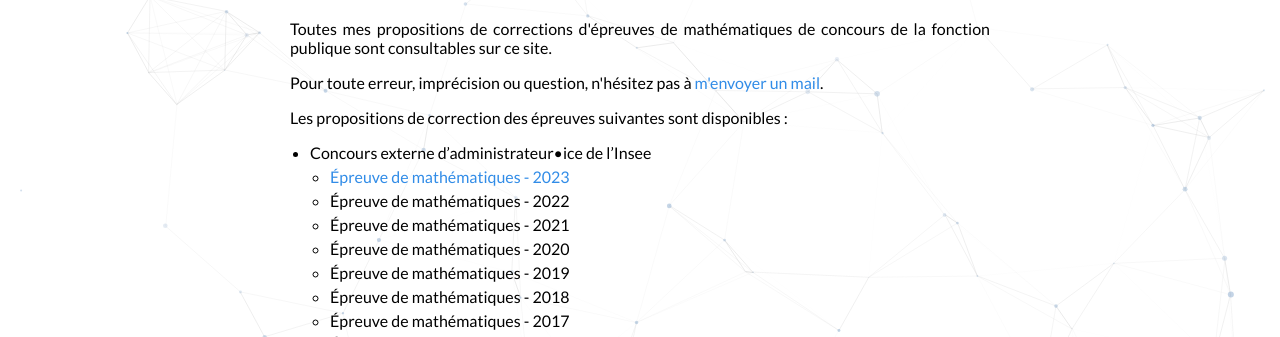
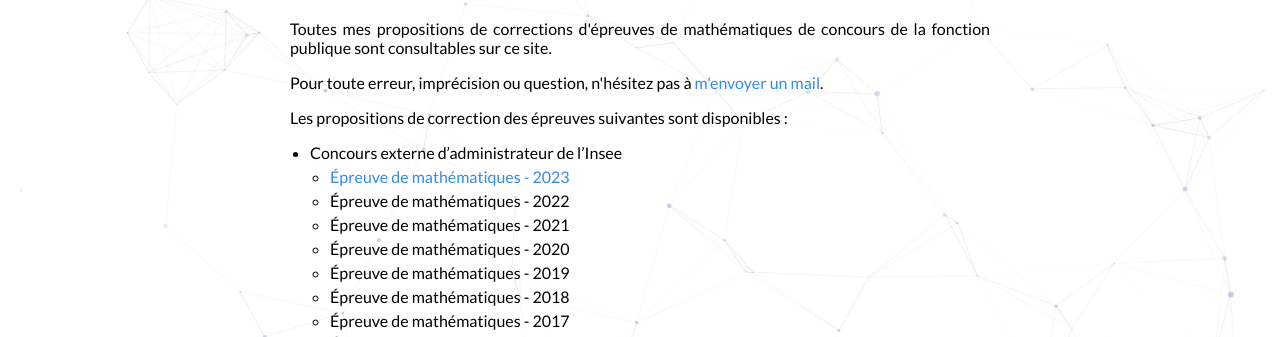
Before and after one commit to bglbrt/bglbrt.github.io, a Jekyll site: the page built from fr/ressources.md, in a window 1280 px wide. Shown: the part 160-497 px from the top of the page. Built offline with Jekyll 4.4.1, drawn with Linux system fonts in a browser that asks for light colours; nearby versions of some CDN libraries.

Commit message:
Mise à jour du site

```diff
--- a/fr/ressources.md
+++ b/fr/ressources.md
@@ -17,7 +17,7 @@ lang: "fr"
 
 </div>
 
-* Concours externe d'administrateur•ice de l'Insee
+* Concours externe d'administrateur de l'Insee
     * [Épreuve de mathématiques - 2023](/fr/ressources/corrections/insee_administrateur_externe_2023)
     * Épreuve de mathématiques - 2022
     * Épreuve de mathématiques - 2021
```
